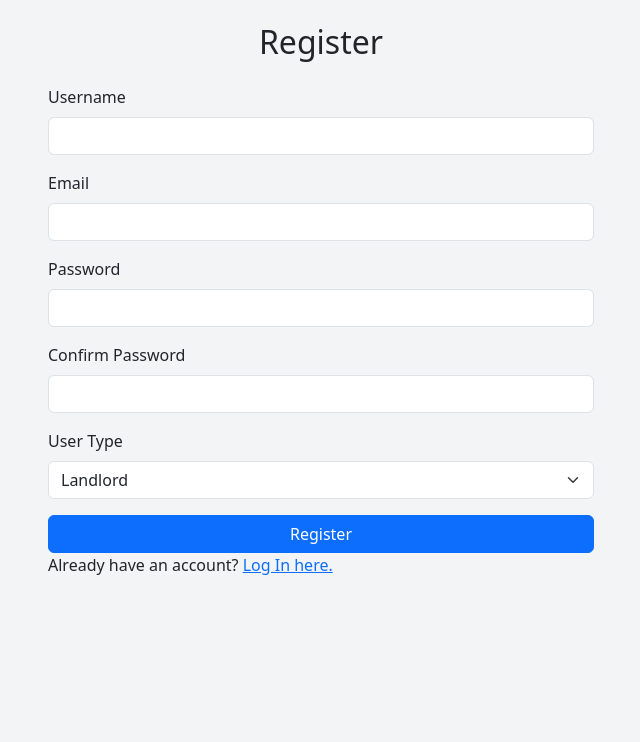
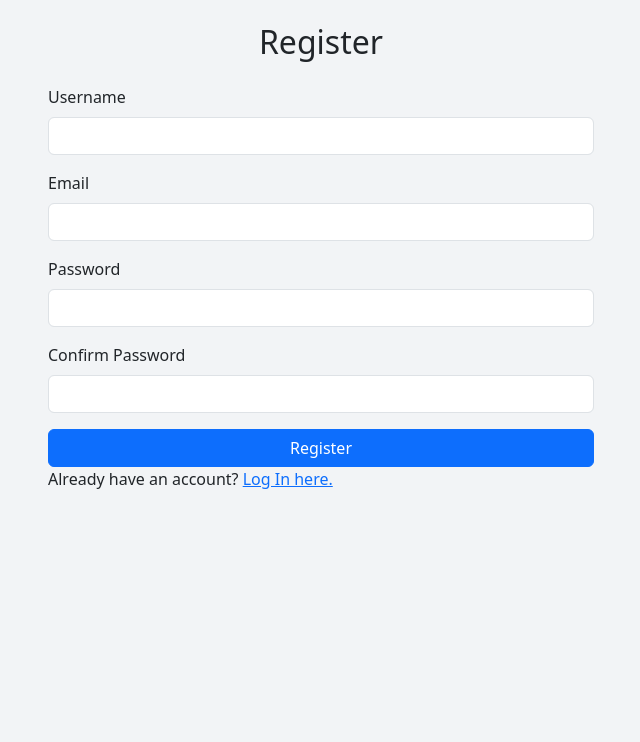
Before and after one commit to lym-afla/Property-rental, a Django app: page /register/ in a window 1280 px wide. Shown: the part 58-800 px from the top of the page, without its empty margins (319-959 px from the left). Run offline with Django 4.2, Linux system fonts and the light colour scheme; some libraries are stand-ins or nearby versions.

Commit message:
Registration form fixing

```diff
--- a/property_rental/rentals/templates/rentals/register.html
+++ b/property_rental/rentals/templates/rentals/register.html
@@ -53,13 +53,13 @@
                             </div>
                         {% endif %}
                     </div>
-                    <div class="mb-3">
+                    {% comment %} <div class="mb-3">
                         <label for="{{ form.user_type.id_for_label }}" class="form-label">User Type</label>
                         <select class="form-select" id="{{ form.user_type.id_for_label }}" name="{{ form.user_type.name }}">
                             <option value="landlord">Landlord</option>
                             <option value="tenant">Tenant</option>
                         </select>
-                    </div>
+                    </div> {% endcomment %}
                     <div class="d-grid gap-2">
                         <button type="submit" class="btn btn-primary">Register</button>
                     </div>
```
Also changed, not shown: property_rental/db.sqlite3.
